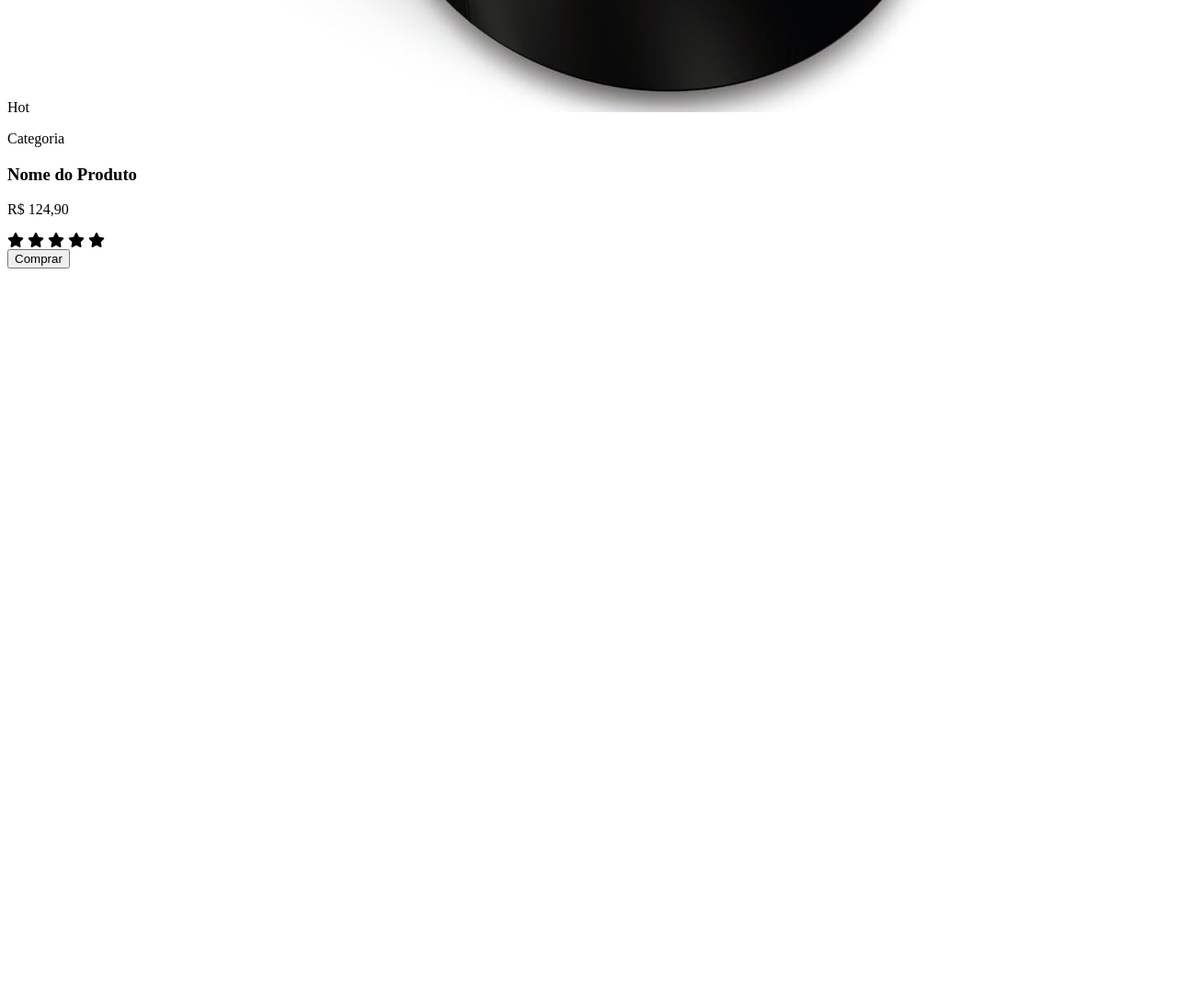
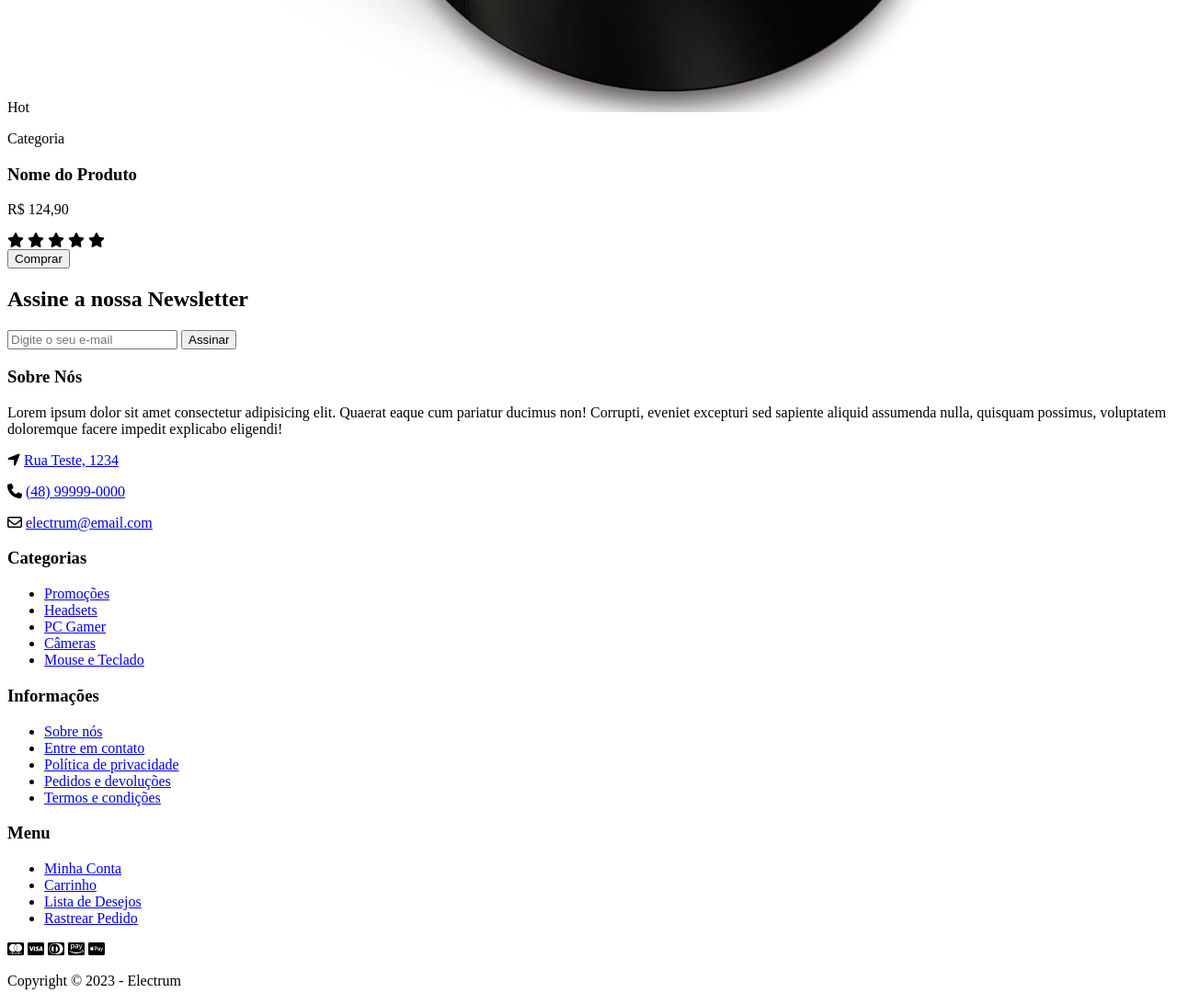
Before and after one commit to oldrado-jr/electrum, a plain HTML site: page index.html in a window 1280 px wide. Shown: the part 9896-10988 px from the top of the page at 92% size. Before the commit the page ends 10196 px from the top, so only its background shows below. Drawn offline with nearby package versions, Linux system fonts and the light colour scheme; files that its build step writes are made by us from their sources.

Commit message:
feat: add newsletter and footer

```diff
--- a/index.html
+++ b/index.html
@@ -264,6 +264,109 @@
         </div>
       </div>
     </div>
+    <div class="newsletter-container">
+      <h2>Assine a nossa <span>Newsletter</span></h2>
+      <form>
+        <input type="email" name="email" id="email"
+          placeholder="Digite o seu e-mail">
+        <input type="submit" class="btn btn-half" value="Assinar">
+      </form>
+    </div>
+    <footer class="footer">
+      <div class="footer-top">
+        <div class="footer-top-about">
+          <h3>Sobre Nós</h3>
+          <p>
+            Lorem ipsum dolor sit amet consectetur adipisicing elit. Quaerat
+            eaque cum pariatur ducimus non! Corrupti, eveniet excepturi sed
+            sapiente aliquid assumenda nulla, quisquam possimus, voluptatem
+            doloremque facere impedit explicabo eligendi!
+          </p>
+          <p>
+            <i class="fas fa-location-arrow"></i>
+            <a href="#">Rua Teste, 1234</a>
+          </p>
+          <p>
+            <i class="fas fa-phone"></i>
+            <a href="#">(48) 99999-0000</a>
+          </p>
+          <p>
+            <i class="far fa-envelope"></i>
+            <a href="#">electrum@email.com</a>
+          </p>
+        </div>
+        <div class="footer-top-categories">
+          <h3>Categorias</h3>
+          <ul>
+            <li>
+              <a href="#">Promoções</a>
+            </li>
+            <li>
+              <a href="#">Headsets</a>
+            </li>
+            <li>
+              <a href="#">PC Gamer</a>
+            </li>
+            <li>
+              <a href="#">Câmeras</a>
+            </li>
+            <li>
+              <a href="#">Mouse e Teclado</a>
+            </li>
+          </ul>
+        </div>
+        <div class="footer-top-information">
+          <h3>Informações</h3>
+          <ul>
+            <li>
+              <a href="#">Sobre nós</a>
+            </li>
+            <li>
+              <a href="#">Entre em contato</a>
+            </li>
+            <li>
+              <a href="#">Política de privacidade</a>
+            </li>
+            <li>
+              <a href="#">Pedidos e devoluções</a>
+            </li>
+            <li>
+              <a href="#">Termos e condições</a>
+            </li>
+          </ul>
+        </div>
+        <div class="footer-top-menu">
+          <h3>Menu</h3>
+          <ul>
+            <li>
+              <a href="#">Minha Conta</a>
+            </li>
+            <li>
+              <a href="#">Carrinho</a>
+            </li>
+            <li>
+              <a href="#">Lista de Desejos</a>
+            </li>
+            <li>
+              <a href="#">Rastrear Pedido</a>
+            </li>
+          </ul>
+        </div>
+      </div>
+      <div class="footer-bottom">
+        <div class="footer-bottom-payments">
+          <i class="fab fa-cc-mastercard"></i>
+          <i class="fab fa-cc-visa"></i>
+          <i class="fab fa-cc-diners-club"></i>
+          <i class="fab fa-cc-amazon-pay"></i>
+          <i class="fab fa-cc-apple-pay"></i>
+        </div>
+        <p>Copyright &copy; <span class="year"></span> - Electrum</p>
+      </div>
+    </footer>
+    <script>
+      document.querySelector('.year').textContent = new Date().getFullYear();
+    </script>
   </body>
 
 </html>
```
